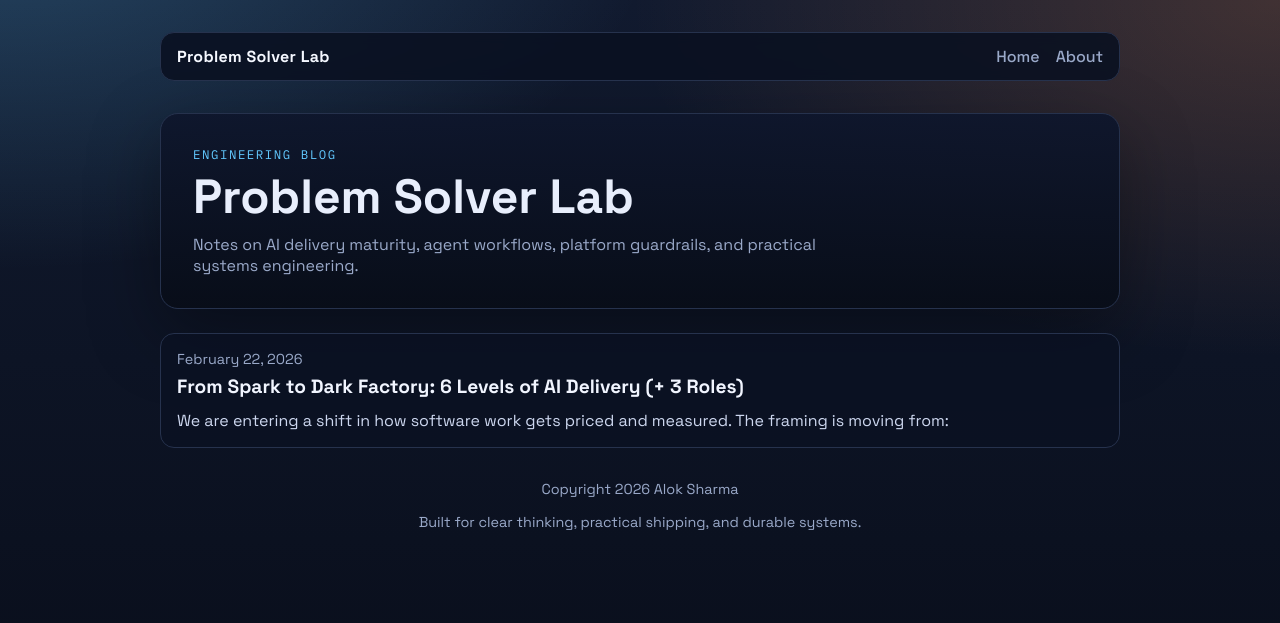
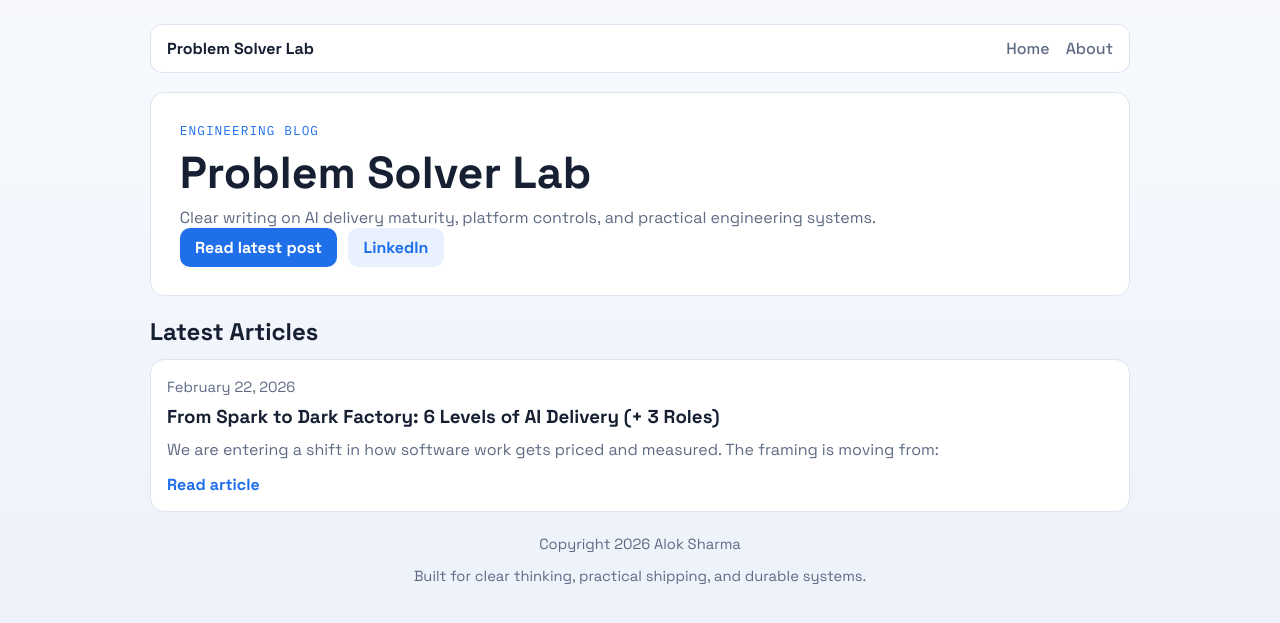
Before and after one commit to kingalok/problem-solver-lab, a Jekyll site: the page built from index.md, in a window 1280 px wide. Shown: the top 623 px of the page. Built offline with Jekyll 4.4.1, drawn with Linux system fonts in a browser that asks for light colours.

Commit message:
My First blog

```diff
--- a/_config.yml
+++ b/_config.yml
@@ -1,7 +1,7 @@
 title: Problem Solver Lab
 description: Practical notes on AI delivery systems, engineering workflows, and platform thinking.
-url: ""
-baseurl: ""
+url: "https://kingalok.github.io"
+baseurl: "/problem-solver-lab"
 author:
   name: Alok Sharma
 markdown: kramdown
@@ -10,9 +10,6 @@ permalink: /blog/:title/
 timezone: Europe/London
 plugins:
   - jekyll-seo-tag
-collections:
-  pages:
-    output: true
 defaults:
   - scope:
       path: ""
--- a/assets/css/style.css
+++ b/assets/css/style.css
@@ -1,13 +1,12 @@
 :root {
-  --bg: #070b16;
-  --bg2: #111a2f;
-  --panel: rgba(11, 17, 34, 0.9);
-  --line: #26324d;
-  --text: #e8eefc;
-  --muted: #9aa9c9;
-  --accent: #62c9ff;
-  --accent-2: #ff8f45;
-  --maxw: 960px;
+  --bg: #f4f7fb;
+  --card: #ffffff;
+  --ink: #172033;
+  --muted: #5f6b84;
+  --line: #dde4f0;
+  --accent: #1f6feb;
+  --accent-soft: #e9f1ff;
+  --maxw: 980px;
 }
 
 * {
@@ -16,38 +15,32 @@
 
 body {
   margin: 0;
-  color: var(--text);
-  font-family: "Space Grotesk", system-ui, sans-serif;
-  background:
-    radial-gradient(1100px 600px at 0% -10%, rgba(98, 201, 255, 0.25), transparent 60%),
-    radial-gradient(1000px 550px at 100% 0%, rgba(255, 143, 69, 0.2), transparent 65%),
-    linear-gradient(180deg, var(--bg2), var(--bg));
-  min-height: 100vh;
+  color: var(--ink);
+  background: linear-gradient(180deg, #f7f9fd 0%, #edf2fa 100%);
+  font-family: "Space Grotesk", -apple-system, BlinkMacSystemFont, "Segoe UI", sans-serif;
 }
 
 .site-shell {
   width: min(var(--maxw), 92vw);
   margin: 0 auto;
-  padding: 2rem 0 3rem;
+  padding: 1.5rem 0 2.5rem;
 }
 
 .site-header {
   display: flex;
   align-items: center;
   justify-content: space-between;
-  margin-bottom: 2rem;
+  background: var(--card);
   border: 1px solid var(--line);
-  background: var(--panel);
+  border-radius: 12px;
   padding: 0.8rem 1rem;
-  border-radius: 14px;
-  backdrop-filter: blur(6px);
+  margin-bottom: 1.2rem;
 }
 
 .brand {
+  color: var(--ink);
   text-decoration: none;
-  color: #f5f8ff;
   font-weight: 700;
-  letter-spacing: 0.02em;
 }
 
 .site-nav {
@@ -65,164 +58,174 @@ body {
   color: var(--accent);
 }
 
+.hero,
+.post-article,
+.post-card {
+  background: var(--card);
+  border: 1px solid var(--line);
+  border-radius: 14px;
+}
+
 .hero {
-  border: 1px solid var(--line);
-  background: linear-gradient(180deg, rgba(14, 22, 44, 0.95), rgba(8, 13, 24, 0.95));
-  padding: 2rem;
-  border-radius: 18px;
-  margin-bottom: 1.5rem;
-  box-shadow: 0 24px 70px rgba(0, 0, 0, 0.35);
+  padding: 1.8rem;
+  margin-bottom: 1.2rem;
 }
 
 .hero .label {
+  margin: 0;
+  color: var(--accent);
+  font-size: 0.8rem;
+  text-transform: uppercase;
+  letter-spacing: 0.08em;
   font-family: "IBM Plex Mono", ui-monospace, monospace;
-  font-size: 0.78rem;
-  color: var(--accent);
-  letter-spacing: 0.12em;
-  text-transform: uppercase;
 }
 
 .hero h1 {
   margin: 0.6rem 0;
-  font-size: clamp(2rem, 4.5vw, 3rem);
+  font-size: clamp(2rem, 4vw, 2.8rem);
   line-height: 1.1;
 }
 
 .hero p {
   margin: 0;
   color: var(--muted);
-  max-width: 62ch;
 }
 
-.post-grid {
+.hero-links {
+  margin-top: 1.1rem;
+  display: flex;
+  gap: 0.7rem;
+  flex-wrap: wrap;
+}
+
+.button {
+  display: inline-block;
+  background: var(--accent);
+  color: #fff;
+  text-decoration: none;
+  padding: 0.55rem 0.95rem;
+  border-radius: 10px;
+  font-weight: 600;
+}
+
+.button.ghost {
+  background: var(--accent-soft);
+  color: var(--accent);
+}
+
+.section-head h2 {
+  margin: 0.2rem 0 0.8rem;
+}
+
+.post-list {
   display: grid;
-  grid-template-columns: repeat(auto-fit, minmax(280px, 1fr));
-  gap: 1rem;
+  gap: 0.9rem;
 }
 
 .post-card {
-  border: 1px solid var(--line);
-  border-radius: 14px;
   padding: 1rem;
-  background: rgba(11, 17, 34, 0.8);
-  transition: transform 180ms ease, border-color 180ms ease;
 }
 
-.post-card:hover {
-  transform: translateY(-3px);
-  border-color: #3f557e;
+.post-card h3 {
+  margin: 0.3rem 0 0.55rem;
 }
 
-.post-card h2 {
-  margin: 0.4rem 0 0.6rem;
-  font-size: 1.2rem;
-}
-
-.post-card h2 a {
-  color: #f1f5ff;
+.post-card h3 a {
+  color: var(--ink);
   text-decoration: none;
 }
 
-.post-card h2 a:hover {
+.post-card h3 a:hover {
   color: var(--accent);
 }
 
-.meta {
+.post-card p {
   margin: 0;
   color: var(--muted);
-  font-size: 0.9rem;
+  line-height: 1.6;
 }
 
-.excerpt {
-  color: #cdd7ef;
-  margin: 0.7rem 0 0;
+.meta {
+  color: #7b88a3;
+  font-size: 0.92rem;
+}
+
+.read-more {
+  display: inline-block;
+  margin-top: 0.75rem;
+  color: var(--accent);
+  text-decoration: none;
+  font-weight: 600;
 }
 
 .post-article {
-  border: 1px solid var(--line);
-  border-radius: 18px;
-  background: rgba(11, 17, 34, 0.88);
-  padding: 1.6rem;
-  box-shadow: 0 24px 70px rgba(0, 0, 0, 0.35);
+  padding: 1.4rem;
 }
 
 .post-header h1 {
-  margin: 0.3rem 0 0.6rem;
-  font-size: clamp(1.9rem, 4vw, 2.7rem);
-  line-height: 1.15;
+  margin: 0.35rem 0 0.5rem;
+  line-height: 1.2;
 }
 
-.post-meta {
+.post-meta,
+.post-subtitle,
+.post-cover figcaption {
   margin: 0;
   color: var(--muted);
-  font-size: 0.92rem;
 }
 
 .post-subtitle {
-  margin: 0;
-  color: #b5c5e8;
-  font-size: 1.07rem;
+  margin-top: 0.3rem;
 }
 
 .post-cover {
-  margin: 1.2rem 0 1rem;
+  margin: 1rem 0 1.2rem;
 }
 
-.post-cover img {
+.post-cover img,
+.post-body img {
   width: 100%;
   border-radius: 12px;
-  border: 1px solid #334366;
-}
-
-.post-cover figcaption {
-  color: var(--muted);
-  font-size: 0.85rem;
-  margin-top: 0.4rem;
+  border: 1px solid var(--line);
 }
 
 .post-body {
-  color: #dbe5fc;
   line-height: 1.72;
 }
 
 .post-body h2,
 .post-body h3 {
-  margin-top: 1.6rem;
+  margin-top: 1.4rem;
 }
 
-.post-body strong {
-  color: #f2f6ff;
+.post-body a {
+  color: var(--accent);
 }
 
 .post-body blockquote {
-  margin: 1rem 0;
-  padding: 0.8rem 1rem;
+  margin: 0.9rem 0;
+  padding: 0.8rem 0.95rem;
   border-left: 3px solid var(--accent);
-  background: rgba(98, 201, 255, 0.08);
-}
-
-.post-body img {
-  width: 100%;
-  border-radius: 12px;
-  border: 1px solid #334366;
+  background: #f3f8ff;
+  color: #3e4a64;
 }
 
 .site-footer {
-  margin-top: 2rem;
+  margin-top: 1.4rem;
+  text-align: center;
   color: var(--muted);
-  font-size: 0.9rem;
-  text-align: center;
+  font-size: 0.92rem;
 }
 
-@media (max-width: 740px) {
+@media (max-width: 760px) {
   .site-header {
     flex-direction: column;
     align-items: flex-start;
-    gap: 0.5rem;
+    gap: 0.4rem;
   }
 
   .hero,
   .post-article {
-    padding: 1.2rem;
+    padding: 1.1rem;
   }
 }
--- a/index.md
+++ b/index.md
@@ -5,15 +5,24 @@ title: Home
 <section class="hero">
   <p class="label">Engineering Blog</p>
   <h1>Problem Solver Lab</h1>
-  <p>Notes on AI delivery maturity, agent workflows, platform guardrails, and practical systems engineering.</p>
+  <p>Clear writing on AI delivery maturity, platform controls, and practical engineering systems.</p>
+  <p class="hero-links">
+    <a class="button" href="{{ site.posts.first.url | relative_url }}">Read latest post</a>
+    <a class="button ghost" href="https://www.linkedin.com/in/kingalok-sharma/" target="_blank" rel="noopener">LinkedIn</a>
+  </p>
 </section>
 
-<section class="post-grid">
+<section class="section-head">
+  <h2>Latest Articles</h2>
+</section>
+
+<section class="post-list">
   {% for post in site.posts %}
   <article class="post-card">
     <p class="meta">{{ post.date | date: "%B %d, %Y" }}</p>
-    <h2><a href="{{ post.url | relative_url }}">{{ post.title }}</a></h2>
-    <p class="excerpt">{{ post.excerpt | strip_html | truncate: 180 }}</p>
+    <h3><a href="{{ post.url | relative_url }}">{{ post.title }}</a></h3>
+    <p>{{ post.excerpt | strip_html | truncate: 200 }}</p>
+    <a class="read-more" href="{{ post.url | relative_url }}">Read article</a>
   </article>
   {% endfor %}
 </section>
```
Also changed, not shown: _posts/2026-02-22-from-spark-to-dark-factory.md (+6 -4 lines), README.md.
